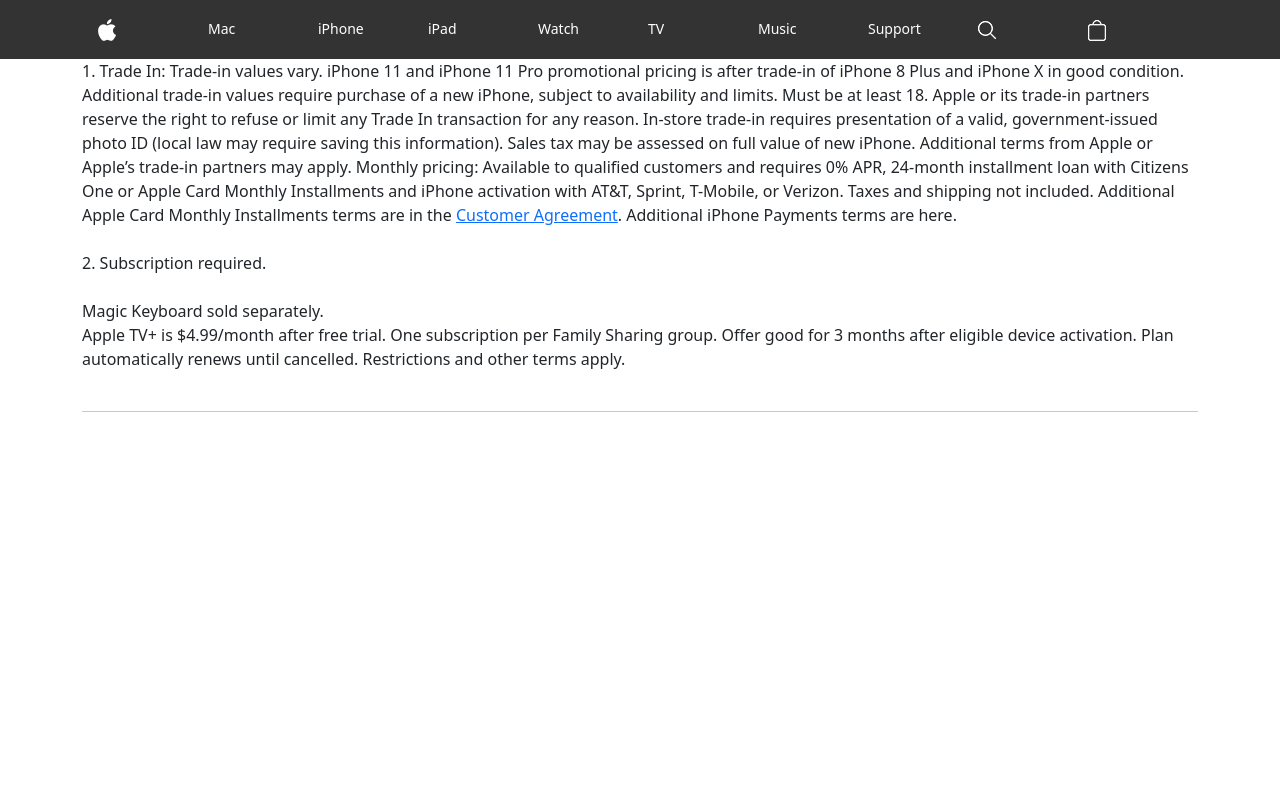
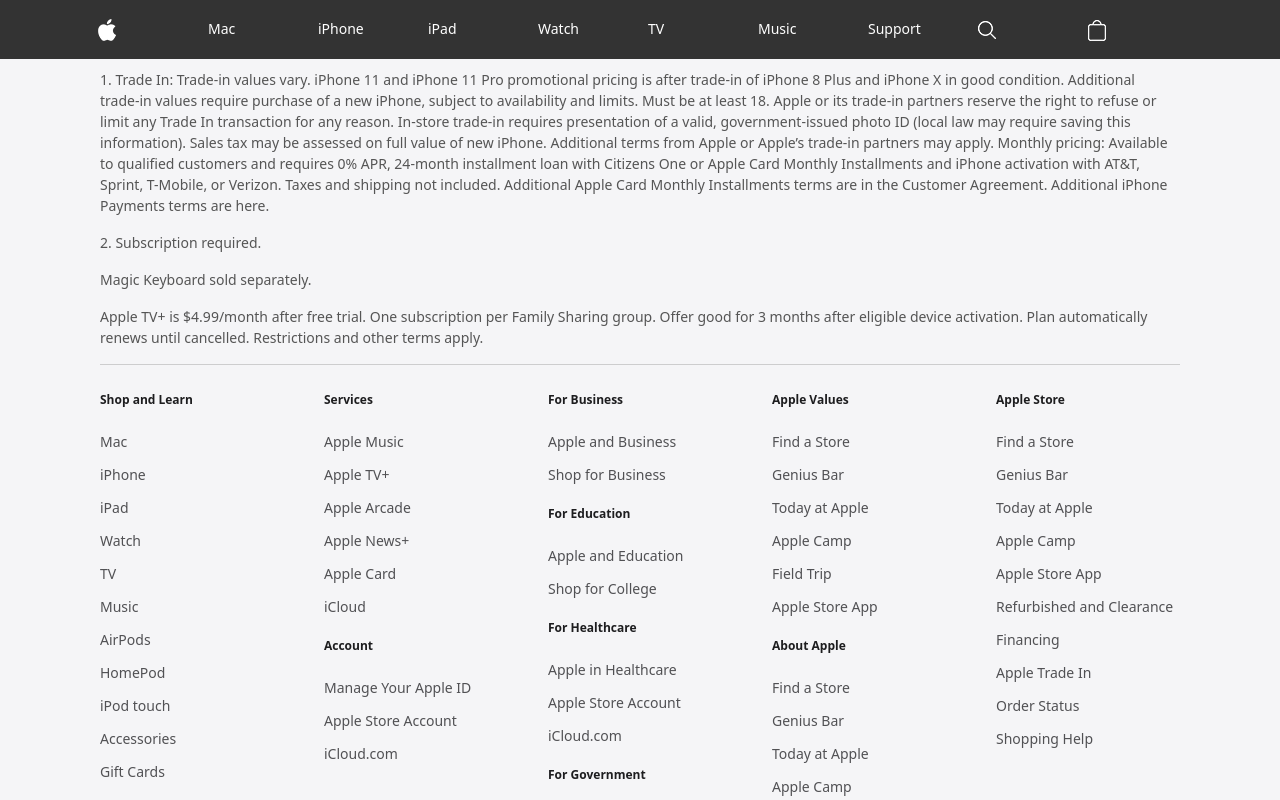
Before and after one commit to EyuelAdefris/Apple-Clone, a React (Vite) app in the folder Apple project/: page / in a window 1280 px wide. Shown: the top 800 px of the page. Built offline with nearby package versions, Linux system fonts and the light colour scheme.

Commit message:
second commit

```diff
--- a/Apple project/src/component/Fotter.jsx
+++ b/Apple project/src/component/Fotter.jsx
@@ -1,43 +1,225 @@
-import React from "react";
+import React, { useState } from "react";
+import flag from "../assets/icon/16.png";
+function Footer() {
+  const [activeSection, setActiveSection] = useState(null);
 
-function Fotter() {
+  const toggleSection = (sectionKey) => {
+    setActiveSection(activeSection === sectionKey ? null : sectionKey);
+  };
+
+  const footerLinks = [
+    {
+      sections: [
+        {
+          title: "Shop and Learn",
+          links: [
+            "Mac",
+            "iPhone",
+            "iPad",
+            "Watch",
+            "TV",
+            "Music",
+            "AirPods",
+            "HomePod",
+            "iPod touch",
+            "Accessories",
+            "Gift Cards",
+          ],
+        },
+      ],
+    },
+    {
+      sections: [
+        {
+          title: "Services",
+          links: [
+            "Apple Music",
+            "Apple TV+",
+            "Apple Arcade",
+            "Apple News+",
+            "Apple Card",
+            "iCloud",
+          ],
+        },
+        {
+          title: "Account",
+          links: ["Manage Your Apple ID", "Apple Store Account", "iCloud.com"],
+        },
+      ],
+    },
+    {
+      sections: [
+        {
+          title: "For Business",
+          links: ["Apple and Business", "Shop for Business"],
+        },
+        {
+          title: "For Education",
+          links: ["Apple and Education", "Shop for College"],
+        },
+        {
+          title: "For Healthcare",
+          links: ["Apple in Healthcare", "Apple Store Account", "iCloud.com"],
+        },
+        {
+          title: "For Government",
+          links: ["Apple and Education", "Shop for College"],
+        },
+      ],
+    },
+    {
+      sections: [
+        {
+          title: "Apple Values",
+          links: [
+            "Find a Store",
+            "Genius Bar",
+            "Today at Apple",
+            "Apple Camp",
+            "Field Trip",
+            "Apple Store App",
+          ],
+        },
+        {
+          title: "About Apple",
+          links: [
+            "Find a Store",
+            "Genius Bar",
+            "Today at Apple",
+            "Apple Camp",
+            "Field Trip",
+            "Apple Store App",
+          ],
+        },
+      ],
+    },
+    {
+      sections: [
+        {
+          title: "Apple Store",
+          links: [
+            "Find a Store",
+            "Genius Bar",
+            "Today at Apple",
+            "Apple Camp",
+            "Apple Store App",
+            "Refurbished and Clearance",
+            "Financing",
+            "Apple Trade In",
+            "Order Status",
+            "Shopping Help",
+          ],
+        },
+      ],
+    },
+  ];
+
   return (
-    <div className="">
-      <div className="container">
-        1. Trade In: Trade‑in values vary. iPhone 11 and iPhone 11 Pro
-        promotional pricing is after trade‑in of iPhone 8 Plus and iPhone X in
-        good condition. Additional trade‑in values require purchase of a new
-        iPhone, subject to availability and limits. Must be at least 18. Apple
-        or its trade-in partners reserve the right to refuse or limit any Trade
-        In transaction for any reason. In‑store trade‑in requires presentation
-        of a valid, government-issued photo ID (local law may require saving
-        this information). Sales tax may be assessed on full value of new
-        iPhone. Additional terms from Apple or Apple’s trade-in partners may
-        apply. Monthly pricing: Available to qualified customers and requires 0%
-        APR, 24-month installment loan with Citizens One or Apple Card Monthly
-        Installments and iPhone activation with AT&T, Sprint, T-Mobile, or
-        Verizon. Taxes and shipping not included. Additional Apple Card Monthly
-        Installments terms are in the <a href="#">Customer Agreement</a>.
-        Additional iPhone Payments terms are here.
-        <br />
-        <br />
-        2. Subscription required.
-        <br />
-        <br />
-        Magic Keyboard sold separately.
-        <br />
-        Apple TV+ is $4.99/month after free trial. One subscription per Family
-        Sharing group. Offer good for 3 months after eligible device activation.
-        Plan automatically renews until cancelled. Restrictions and other terms
-        apply.
-        <br />
-        <br />
+    <div className="fotter-wrapper">
+      {/* Legal section */}
+      <div className="footer-legal">
+        <p>
+          1. Trade In: Trade‑in values vary. iPhone 11 and iPhone 11 Pro
+          promotional pricing is after trade‑in of iPhone 8 Plus and iPhone X in
+          good condition. Additional trade‑in values require purchase of a new
+          iPhone, subject to availability and limits. Must be at least 18. Apple
+          or its trade-in partners reserve the right to refuse or limit any
+          Trade In transaction for any reason. In‑store trade‑in requires
+          presentation of a valid, government-issued photo ID (local law may
+          require saving this information). Sales tax may be assessed on full
+          value of new iPhone. Additional terms from Apple or Apple’s trade-in
+          partners may apply. Monthly pricing: Available to qualified customers
+          and requires 0% APR, 24-month installment loan with Citizens One or
+          Apple Card Monthly Installments and iPhone activation with AT&T,
+          Sprint, T-Mobile, or Verizon. Taxes and shipping not included.
+          Additional Apple Card Monthly Installments terms are in the Customer
+          Agreement. Additional iPhone Payments terms are here.
+        </p>
+        <p>2. Subscription required.</p>
+        <p>Magic Keyboard sold separately.</p>
+        <p>
+          Apple TV+ is $4.99/month after free trial. One subscription per Family
+          Sharing group. Offer good for 3 months after eligible device
+          activation. Plan automatically renews until cancelled. Restrictions
+          and other terms apply.
+        </p>
         <hr />
-        <br />
-        <br />
+      </div>
+
+      {/* Footer links */}
+      <div className="footer-links-container">
+        {footerLinks.map((group, groupIndex) => (
+          <div key={groupIndex} className="footer-group">
+            {group.groupTitle && (
+              <h3 className="footer-group-title">{group.groupTitle}</h3>
+            )}
+            {group.sections.map((section, sectionIndex) => {
+              const key = `${groupIndex}-${sectionIndex}`;
+              return (
+                <div key={key} className="footer-section">
+                  <button
+                    className="footer-section-title"
+                    onClick={() => toggleSection(key)}
+                    aria-expanded={activeSection === key}
+                  >
+                    {section.title}
+                    <span className="toggle-icon">
+                      {activeSection === key ? "−" : "+"}
+                    </span>
+                  </button>
+                  <div
+                    className={`footer-links ${
+                      activeSection === key ? "active" : ""
+                    }`}
+                  >
+                    <ul>
+                      {section.links.map((link, linkIndex) => (
+                        <li key={linkIndex}>
+                          <a href="#">{link}</a>
+                        </li>
+                      ))}
+                    </ul>
+                  </div>
+                </div>
+              );
+            })}
+          </div>
+        ))}
+      </div>
+
+      {/* Bottom copyright */}
+      <div className="footer-bottom">
+        <p className="mb-2">
+          More ways to shop: <a href="#">Find an Apple Store</a> or{" "}
+          <a href="#">other retailer</a> near you. Or call 1-800-MY-APPLE.
+        </p>
+
+        {/* Horizontal rule - hidden in mobile */}
+        <hr className="d-none d-md-block mb-3" />
+
+        <div className="d-flex flex-column flex-md-row align-items-md-center">
+          {/* Copyright - left aligned on desktop, first on mobile */}
+          <p className="order-1 order-md-1 mb-2 mb-md-0 me-md-auto">
+            Copyright © 2023 Apple Inc. All rights reserved.
+          </p>
+
+          {/* Flag - right on desktop, last on mobile */}
+          <p className="order-3 order-md-3 mb-2 mb-md-0 ms-md-auto">
+            <img src={flag} alt="flag" /> United States
+          </p>
+
+          {/* Policy links - centered on desktop, middle on mobile */}
+          <div className="order-2 order-md-2 d-flex flex-wrap justify-content-start justify-content-md-center mb-2 mb-md-0 w-100 w-md-auto">
+            <p className="me-3 mb-1 mb-md-0">Privacy Policy |</p>
+            <p className="me-3 mb-1 mb-md-0">Terms of Use |</p>
+            <p className="me-3 mb-1 mb-md-0">Sales and Refunds |</p>
+            <p className="me-3 mb-1 mb-md-0">Legal |</p>
+            <p className="mb-1 mb-md-0">Site Map |</p>
+          </div>
+        </div>
       </div>
     </div>
   );
 }
 
-export default Fotter;
+export default Footer;
--- a/Apple project/src/style/style.css
+++ b/Apple project/src/style/style.css
@@ -48,13 +48,162 @@
   text-decoration-thickness: 2px;
   text-decoration-color: #00bfff !important;
 }
+/* Footer styles */
+
+/* Main Footer Container */
 .fotter-wrapper {
   background-color: #f5f5f7;
-  color: #86868b;
+  color: #555;
+  font-size: 14px;
+  padding: 10px 100px;
   width: 100%;
-  position: fixed;
+}
+
+.footer-links-container {
+  display: flex;
+  flex-direction: column;
+  gap: 0px;
+  max-width: 1200px;
+  margin: 0 auto;
+}
+
+.footer-group {
+  display: flex;
+  flex-direction: column;
+}
+
+.footer-section {
+}
+
+.footer-section-title {
+  background: none;
+  border: none;
+  font-weight: 600;
+  font-size: 12px;
+  display: flex;
+  justify-content: space-between;
+  align-items: center;
+  width: 100%;
+  color: #1d1d1f;
+  cursor: pointer;
+  padding: 10px 0;
+}
+
+.toggle-icon {
+  font-size: 16px;
+  margin-left: 10px;
+}
+
+/* Links */
+.footer-links {
+  display: none;
+}
+
+.footer-links.active {
+  display: block;
+}
+
+.footer-links ul {
+  list-style: none;
+  padding: 0;
+  margin: 10px 0 0 0;
+}
+
+.footer-links li {
+  margin-bottom: 8px;
+}
+
+.footer-links a {
+  color: #515154;
+  text-decoration: none;
+}
+
+/* .footer-links a:hover {
+  text-decoration: underline;
+  color: #4e2131;
+} */
+
+/* Footer bottom */
+.footer-bottom {
+  padding-top: 30px;
+  text-align: left;
+  font-size: 13px;
+  color: #6e6e73;
+}
+
+/* Responsive behavior */
+@media (min-width: 768px) {
+  .footer-links-container {
+    display: grid;
+    grid-template-columns: repeat(5, 1fr);
+    gap: 40px;
+  }
+
+  .footer-section-title {
+    cursor: default;
+    pointer-events: none;
+    padding-bottom: 10px;
+  }
+
+  .toggle-icon {
+    display: none;
+  }
+
+  .footer-links {
+    display: block !important;
+  }
+}
+.footer-links a {
+  color: #515154;
+  text-decoration: none;
+  transition: color 0.3s ease; /* Smooth color transition */
+  display: inline-block; /* Better for hover effects */
+  padding: 2px 0; /* Add some padding for better hover area */
+}
+
+.footer-links a:hover {
+  color: #06c; /* Apple's standard link blue color */
+  text-decoration: none; /* Remove underline if you prefer */
+}
+
+/* For a more Apple-like subtle animation */
+.footer-links a {
+  position: relative;
+}
+
+.footer-links a:hover::after {
+  content: "";
+  position: absolute;
+  bottom: 0;
   left: 0;
+  width: 100%;
+  height: 1px;
+  background-color: #06c;
+  transform: scaleX(1);
+  transition: transform 0.3s ease;
+}
+
+.footer-links a::after {
+  content: "";
+  position: absolute;
   bottom: 0;
-  z-index: 100;
-  padding: 16px 0;
+  left: 0;
+  width: 100%;
+  height: 1px;
+  background-color: #06c;
+  transform: scaleX(0);
+  transform-origin: right;
+  transition: transform 0.3s ease;
 }
+
+.footer-links a:hover::after {
+  transform: scaleX(1);
+  transform-origin: left;
+}
+
+@media (max-width: 767.98px) {
+  .footer-section {
+    border-bottom: 1px solid #d2d2d7;
+    padding-bottom: 10px;
+  }
+}
```
